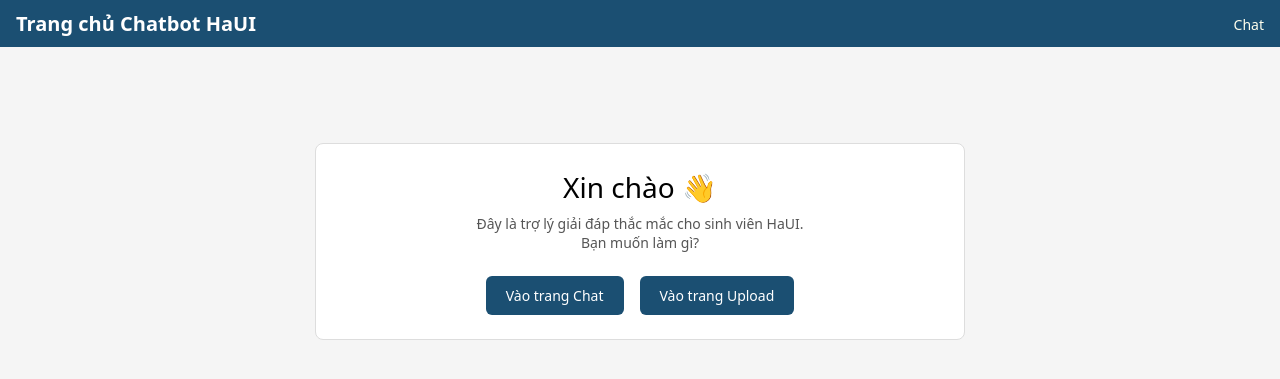
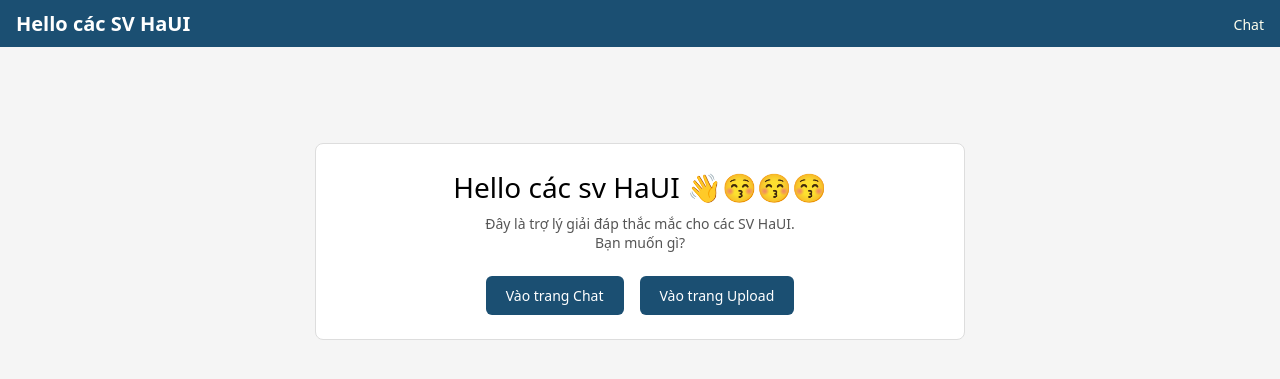
Before and after one commit to nuoc2694/chatbot-haui, a Flask app: page / in a window 1280 px wide. Shown: the top 379 px of the page. Run offline with Flask 3, Linux system fonts and the light colour scheme; parts of the project's set-up code (start-up, migrations or seed data) failed here and were passed over.

Commit message:
Update index.html

```diff
--- a/templates/index.html
+++ b/templates/index.html
@@ -2,7 +2,7 @@
 <html lang="vi">
 <head>
     <meta charset="UTF-8" />
-    <title>Xin chào - Chatbot HaUI</title>
+    <title>Hello các SV HaUI</title>
     <link rel="stylesheet" href="{{ url_for('static', filename='style.css') }}" />
     <style>
         .home-container {
@@ -45,7 +45,7 @@
 </head>
 <body>
 <header>
-    <h1>Trang chủ Chatbot HaUI</h1>
+    <h1>Hello các SV HaUI</h1>
     <nav>
         <a href="{{ url_for('chat_page') }}">Chat</a>
     </nav>
@@ -53,10 +53,10 @@
 
 <main>
     <div class="home-container">
-        <div class="home-title">Xin chào 👋</div>
+        <div class="home-title">Hello các sv HaUI 👋😚😚😚</div>
         <div class="home-subtitle">
-            Đây là trợ lý giải đáp thắc mắc cho sinh viên HaUI.<br/>
-            Bạn muốn làm gì?
+            Đây là trợ lý giải đáp thắc mắc cho các SV HaUI.<br/>
+            Bạn muốn gì?
         </div>
         <div class="home-buttons">
             <a class="home-btn" href="{{ url_for('chat_page') }}">Vào trang Chat</a>
```
